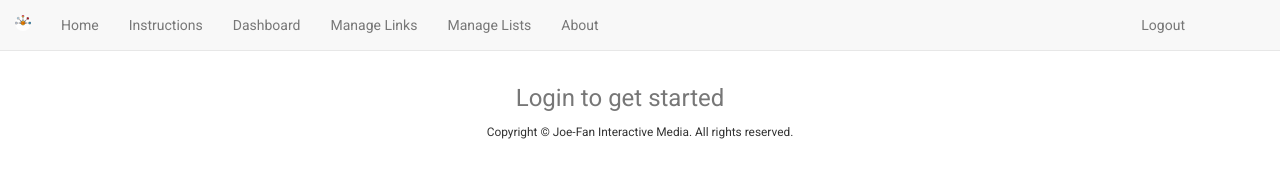
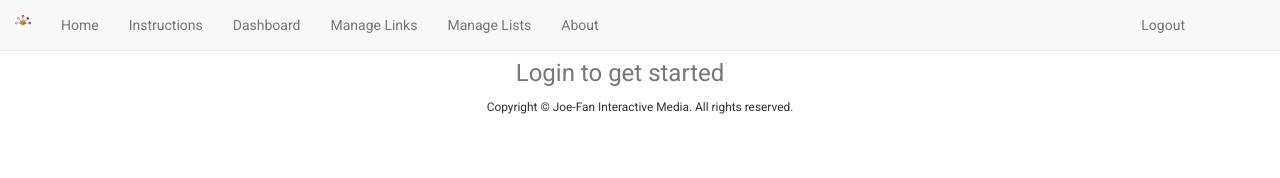
Before and after one commit to joefan7/curatingme, a website: page public/html/index.html in a window 1280 px wide. Drawn offline with nearby package versions, Linux system fonts and the light colour scheme.

```diff
--- a/public/css/main.css
+++ b/public/css/main.css
@@ -9,7 +9,7 @@
 
 body {
     background-color: #FFFFFF;
-    padding-top: 65px;
+    padding-top: 40px;
 }
 
 h1, h2, h3, h4 {
```
